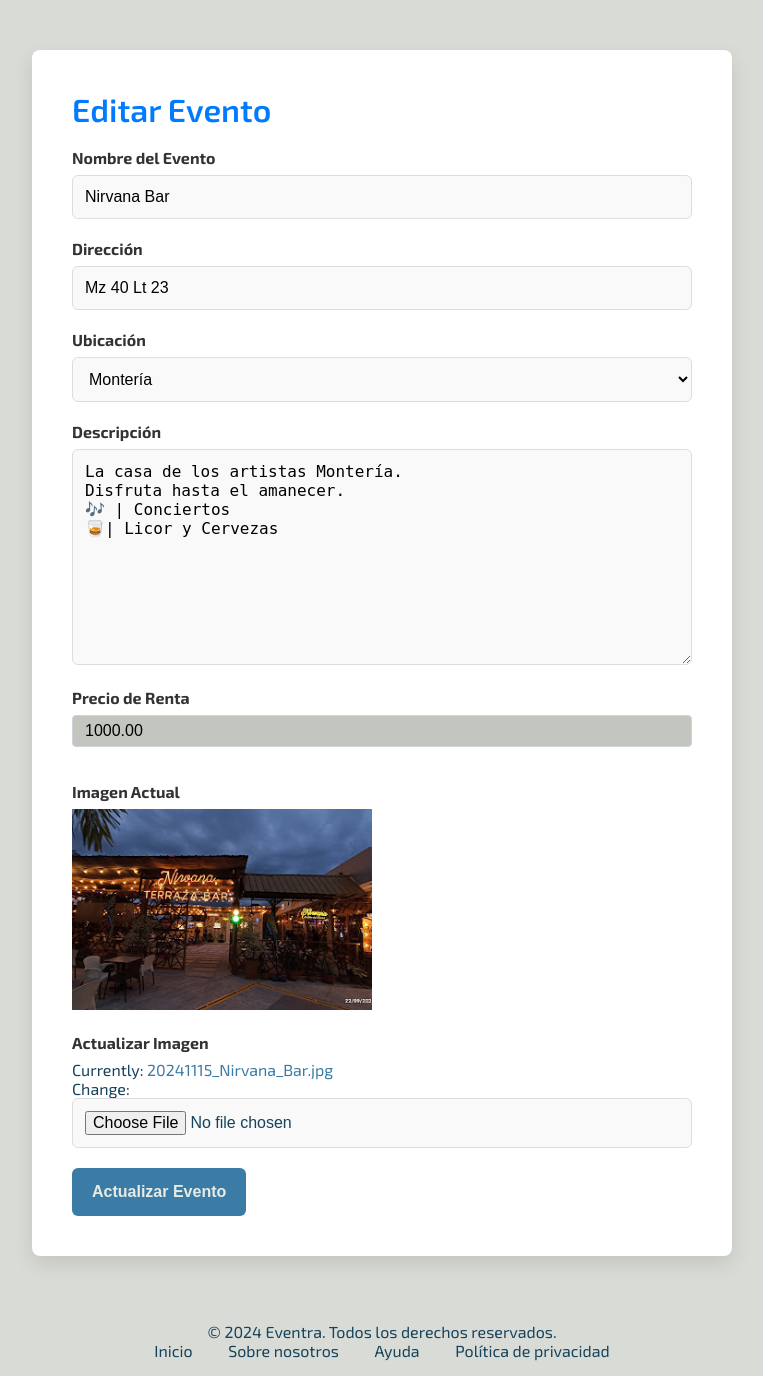
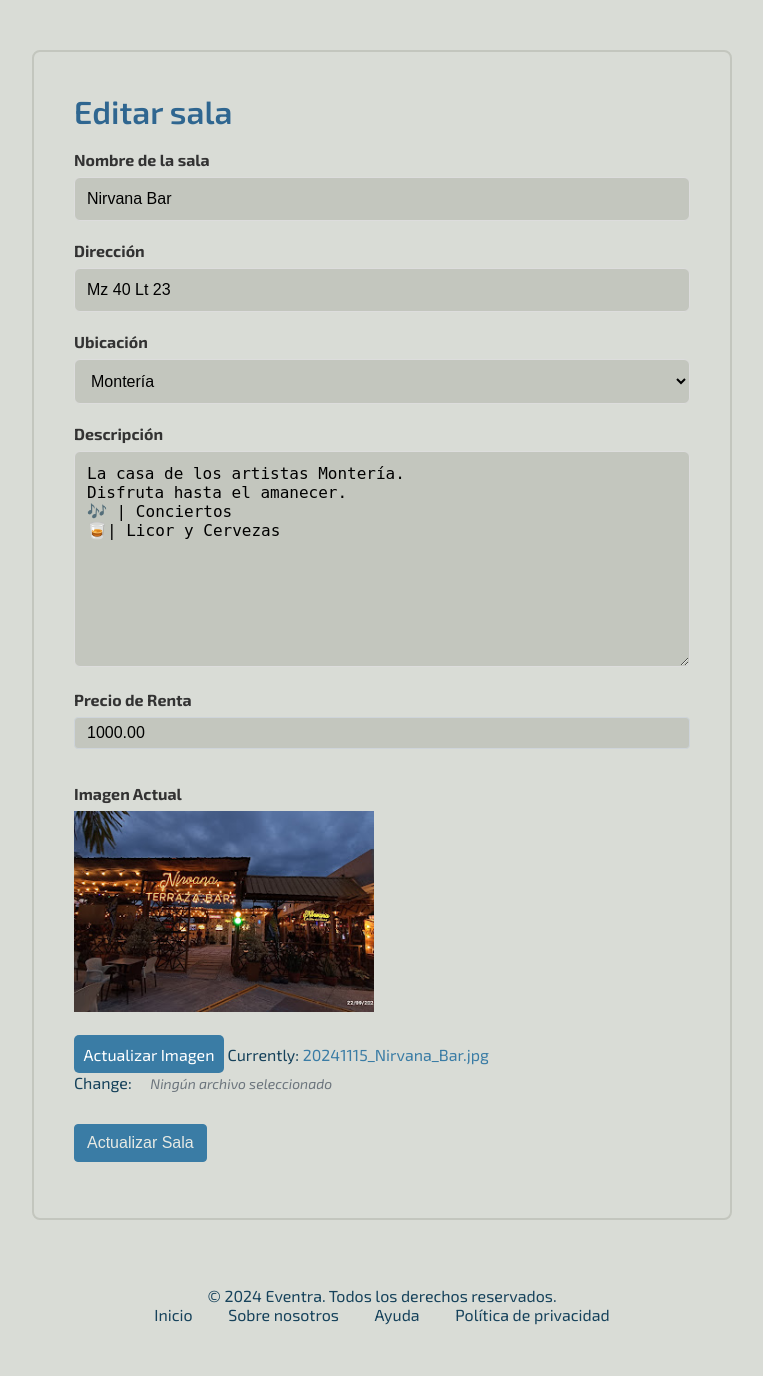
Before and after one commit to AlexNvdz/Proyecto_Final, a Django app: page /editar_evento/4/ in a window 1280 px wide. Shown: the part 64-1440 px from the top of the page, without its empty margins (258-1021 px from the left). After the commit the page ends 1389 px from the top, so only its background shows below. Run offline with Django 5.2, Linux system fonts and the light colour scheme; data comes from the database, SQL or seed files in the repository; both versions use the stored data as it was after the commit; some libraries are stand-ins or nearby versions.

Commit message:
commit-interfaz

```diff
--- a/Eventra/crud_app/static/css/stylesDetalle.css
+++ b/Eventra/crud_app/static/css/stylesDetalle.css
@@ -350,6 +350,7 @@ input[type="number"]:focus {
   color: var(--tarjeta);
   background-color: var(--primary);
   border-color: var(--primary);
+  margin: 1rem 0 1rem 0;
 }
 
 .btn.btn-primary:hover {
@@ -357,3 +358,7 @@ input[type="number"]:focus {
   background-color: var(--primary-dark);
   border-color: var(--primary);
 }
+
+.alert {
+  margin-top: 1rem;
+}
--- /dev/null
+++ b/Eventra/crud_app/static/css/stylesGestionarSala.css
@@ -0,0 +1,93 @@
+/* Contenedor del formulario con márgenes y límite de altura */
+.form-container {
+  max-width: 700px;
+  width: 100%;
+  padding: 40px;
+  border-radius: 8px;
+  border: 2px solid var(--background-dark);
+  margin: 50px auto; /* Márgenes superior e inferior para evitar que se tape */
+}
+
+/* Título */
+.form-container h2 {
+  font-size: 2rem;
+  font-weight: 600;
+  margin-bottom: 20px;
+}
+
+/* Campos de formulario */
+.text-field {
+  margin-bottom: 20px;
+  font-size: 16px;
+}
+
+.form-label {
+  display: block;
+  color: #333;
+  font-weight: bold;
+  margin-bottom: 8px;
+}
+
+input,
+select,
+textarea {
+  width: 100%;
+  padding: 12px;
+  border-radius: 6px;
+  border: 1px solid #ddd;
+  font-size: 16px;
+  background-color: var(--background-dark);
+  transition: border-color 0.3s ease;
+}
+
+input:focus,
+select:focus,
+textarea:focus {
+  outline: none;
+}
+
+textarea {
+  resize: vertical;
+  min-height: 120px;
+}
+
+/* Alertas de mensaje */
+.alert {
+  margin-bottom: 15px;
+  padding: 15px;
+  border-radius: 8px;
+}
+
+/* Ocultar el input de tipo file */
+.file-upload input[type="file"] {
+  display: none;
+}
+
+/* Estilo del label como botón */
+.custom-file-label {
+  display: inline-block;
+  background-color: var(--primary);
+  color: white;
+  padding: 0.6rem;
+  border-radius: 5px;
+  cursor: pointer;
+  text-align: center;
+  transition: background-color 0.3s ease;
+}
+
+.custom-file-label:hover {
+  background-color: var(--primary-dark);
+}
+
+/* Ajustar el contenedor */
+.file-upload {
+  margin: 1rem 0 1rem 0;
+}
+
+.file-name {
+  display: inline-block;
+  margin-left: 15px;
+  font-size: 14px;
+  color: #6c757d;
+  font-style: italic;
+}
--- a/Eventra/crud_app/templates/administrativo/editar_evento.html
+++ b/Eventra/crud_app/templates/administrativo/editar_evento.html
@@ -1,147 +1,94 @@
-{% extends "eventra/base.html" %}
-{% load static %}
-
-{% block contenido %}
+{% extends "eventra/base.html" %} {% load static %} {% block contenido %}
 <div class="form-container">
-    <h2 class="text-center mb-4">Editar Evento</h2>
+  <h2 class="text-center mb-4">Editar sala</h2>
 
   <!-- Mostrar mensajes -->
-    {% if messages %}
-        {% for message in messages %}
-            <div class="alert alert-{{ message.tags }}">
-                {{ message }}
-            </div>
-        {% endfor %}
-    {% endif %}
+  {% if messages %} {% for message in messages %}
+  <div class="alert alert-{{ message.tags }}">{{ message }}</div>
+  {% endfor %} {% endif %}
 
   <form method="POST" enctype="multipart/form-data">
     {% csrf_token %}
 
     <!-- Campos del formulario con la estructura que solicitaste -->
     <div class="text-field">
-            <label for="{{ form.nombre.id_for_label }}" class="form-label">Nombre del Evento</label>
+      <label for="{{ form.nombre.id_for_label }}" class="form-label"
+        >Nombre de la sala</label
+      >
       {{ form.nombre }}
     </div>
 
     <div class="text-field">
-            <label for="{{ form.direccion.id_for_label }}" class="form-label">Dirección</label>
+      <label for="{{ form.direccion.id_for_label }}" class="form-label"
+        >Dirección</label
+      >
       {{ form.direccion }}
     </div>
 
     <div class="text-field">
-            <label for="{{ form.ubicacion.id_for_label }}" class="form-label">Ubicación</label>
+      <label for="{{ form.ubicacion.id_for_label }}" class="form-label"
+        >Ubicación</label
+      >
       {{ form.ubicacion }}
     </div>
 
     <div class="text-field">
-            <label for="{{ form.descripcion.id_for_label }}" class="form-label">Descripción</label>
+      <label for="{{ form.descripcion.id_for_label }}" class="form-label"
+        >Descripción</label
+      >
       {{ form.descripcion }}
     </div>
 
     <div class="text-field">
-            <label for="{{ form.precio_renta.id_for_label }}" class="form-label">Precio de Renta</label>
+      <label for="{{ form.precio_renta.id_for_label }}" class="form-label"
+        >Precio de Renta</label
+      >
       {{ form.precio_renta }}
     </div>
 
     <!-- Mostrar la imagen actual si existe -->
     <div class="text-field">
-            <label for="{{ form.imagen.id_for_label }}" class="form-label">Imagen Actual</label>
+      <label for="{{ form.imagen.id_for_label }}" class="form-label"
+        >Imagen Actual</label
+      >
       {% if evento.imagen %}
-                <img src="{{ evento.imagen.url }}" alt="Imagen del Evento" class="img-thumbnail mb-3" style="max-width: 300px;">
+      <img
+        src="{{ evento.imagen.url }}"
+        alt="Imagen del Evento"
+        class="img-thumbnail mb-3"
+        style="max-width: 300px"
+      />
       {% else %}
       <p>No hay imagen disponible</p>
       {% endif %}
     </div>
 
     <!-- Campo para cargar una nueva imagen -->
-        <div class="text-field">
-            <label for="{{ form.imagen.id_for_label }}" class="form-label">Actualizar Imagen</label>
+    <div class="file-upload">
+      <label for="{{ form.imagen.id_for_label }}" class="custom-file-label">
+        Actualizar Imagen
+      </label>
       {{ form.imagen }}
+      <span id="file-name" class="file-name">Ningún archivo seleccionado</span>
     </div>
 
-        <button type="submit" class="btn btn-primary btn-block">Actualizar Evento</button>
+    <button type="submit" class="btn btn-primary btn-block">
+      Actualizar Sala
+    </button>
   </form>
 </div>
+<script>
+  document.addEventListener("DOMContentLoaded", function () {
+    const fileInput = document.querySelector('.file-upload input[type="file"]');
+    const fileNameDisplay = document.getElementById("file-name");
 
-<style>
-    /* Contenedor del formulario con márgenes y límite de altura */
-    .form-container {
-        max-width: 700px;
-        width: 100%;
-        background-color: white;
-        padding: 40px;
-        border-radius: 8px;
-        box-shadow: 0px 8px 20px rgba(0, 0, 0, 0.1);
-        margin: 50px auto; /* Márgenes superior e inferior para evitar que se tape */
-    }
+    fileInput.addEventListener("change", function () {
+      const fileName = fileInput.files[0]
+        ? fileInput.files[0].name
+        : "Ningún archivo seleccionado";
+      fileNameDisplay.textContent = fileName;
+    });
+  });
+</script>
 
-    /* Título */
-    h2 {
-        color: #007bff;
-        font-size: 2rem;
-        font-weight: 600;
-        margin-bottom: 20px;
-    }
-
-    /* Campos de formulario */
-    .text-field {
-        margin-bottom: 20px;
-        font-size: 16px;
-    }
-
-    .form-label {
-        display: block;
-        color: #333;
-        font-weight: bold;
-        margin-bottom: 8px;
-    }
-
-    input,
-    select,
-    textarea {
-        width: 100%;
-        padding: 12px;
-        border-radius: 6px;
-        border: 1px solid #ddd;
-        font-size: 16px;
-        background-color: #f9f9f9;
-        transition: border-color 0.3s ease;
-    }
-
-    input:focus,
-    select:focus,
-    textarea:focus {
-        border-color: #007bff;
-        outline: none;
-    }
-
-    textarea {
-        resize: vertical;
-        min-height: 120px;
-    }
-
-    /* Botón personalizado */
-    .btn-primary {
-        padding: 12px 20px;
-        background-color: #007bff;
-        border: none;
-        border-radius: 6px;
-        color: white;
-        font-size: 16px;
-        font-weight: 600;
-        cursor: pointer;
-        transition: background-color 0.3s ease;
-    }
-
-    .btn-primary:hover {
-        background-color: #0056b3;
-    }
-
-    /* Alertas de mensaje */
-    .alert {
-        margin-bottom: 15px;
-        padding: 15px;
-        border-radius: 8px;
-    }
-</style>
 {% endblock %}
--- a/Eventra/crud_app/templates/eventra/base.html
+++ b/Eventra/crud_app/templates/eventra/base.html
@@ -19,8 +19,7 @@
     <link rel="stylesheet" href="{% static 'css/stylesIndex.css'%}" />
     <link href="{% static 'css/stylesDetalle.css' %}" rel="stylesheet" />
     <link rel="stylesheet" href="{% static 'css/dashboard.css' %}" />
-
-
+    <link rel="stylesheet" href="{% static 'css/stylesGestionarSala.css'%}" />
     <title>Eventra</title>
   </head>
   <body>
@@ -121,7 +120,6 @@
     <script src="{% static 'js/scriptCarrusel.js' %}"></script>
     <script src="{% static 'js/scriptDropMenuUser.js' %}"></script>
 
-
     <script src="https://code.jquery.com/jquery-3.4.1.min.js"></script>
     <script src="https://stackpath.bootstrapcdn.com/bootstrap/4.4.1/js/bootstrap.bundle.min.js"></script>
     <script src="{% static 'js/scriptCarrusel.js' %}"></script>
```
Also changed, not shown: Eventra/crud_app/templates/administrativo/registro_evento.html (+40 -102 lines), Eventra/db.sqlite3. Lines whose indentation alone changed are shown as unchanged.
